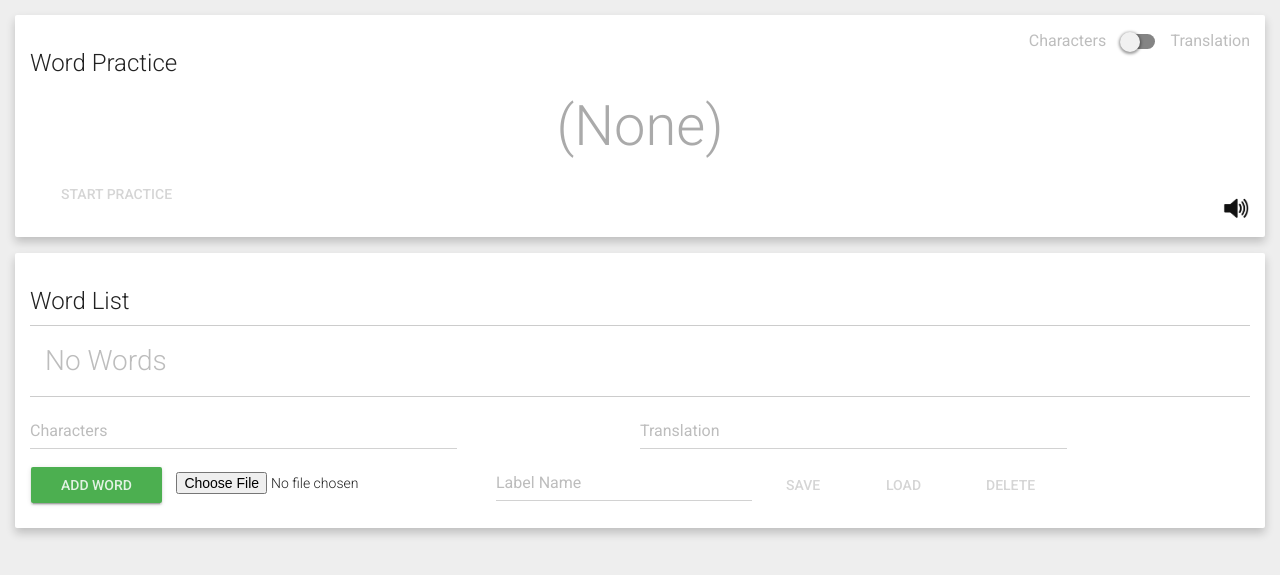
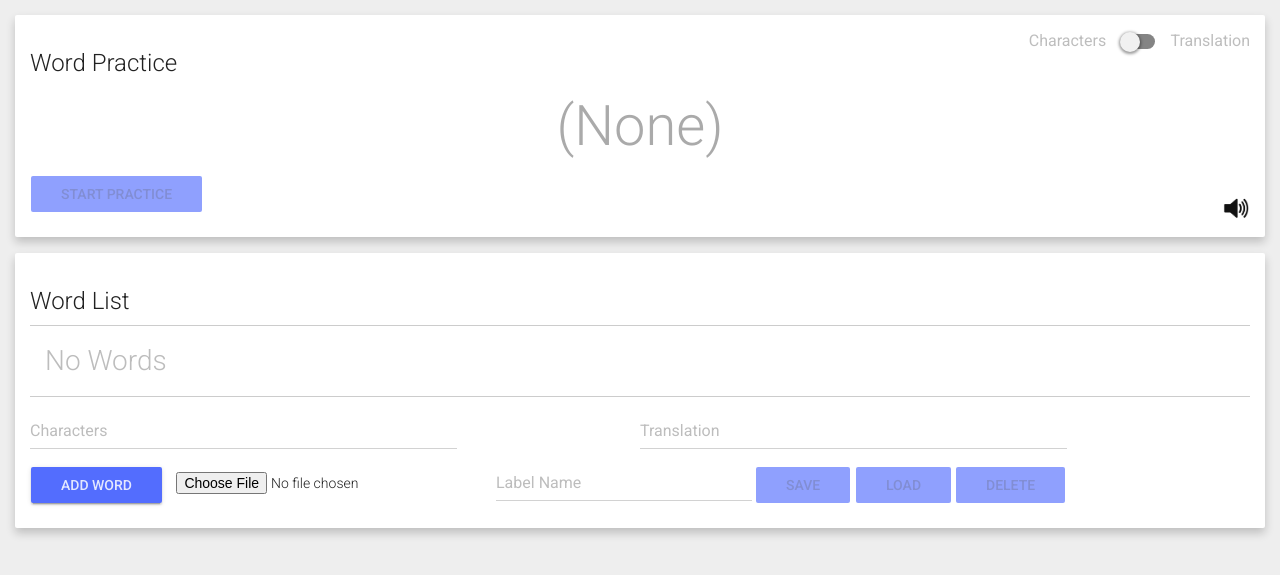
Before and after one commit to ezwang/HackTJ2016, a Flask app: page / in a window 1280 px wide. Shown: the part 60-635 px from the top of the page. Run offline with Flask 2, Linux system fonts and the light colour scheme; data that the repository does not hold is empty; some libraries are stand-ins or nearby versions.

Commit message:
change of button color not on hover

```diff
--- a/templates/index.html
+++ b/templates/index.html
@@ -2,6 +2,7 @@
 {% block head %}
     {{ super() }}
     <script src="/js/index.js"></script>
+    <link href="favicon.ico" rel="shortcut icon" type="image/x-icon"/>
 {% endblock %}
 {% block content %}
 <style>
@@ -95,6 +96,22 @@
   height: 2vw;
 	width: 2vw;
 }
+.btn.btn-raised.btn-success{
+    background-color: #8C9EFF;
+    background-color: #536DFE;
+}
+.btn.btn-raised.btn-primary{
+    background-color: #536DFE;
+}
+.btn:not(.btn-raised).btn_success,
+input-group-btn.btn:not(.btn-raised).btn-success{
+    background-color: #8C9EFF;
+}
+.btn:not(.btn-raised).btn_primary,
+input-group-btn.btn:not(.btn-raised).btn-primary{
+    background-color: #8C9EFF;
+}
+
 </style>
 <div id="card-practice" class="card" style="margin-bottom:2vh;">
     <h3>Word Practice</h3>
```
